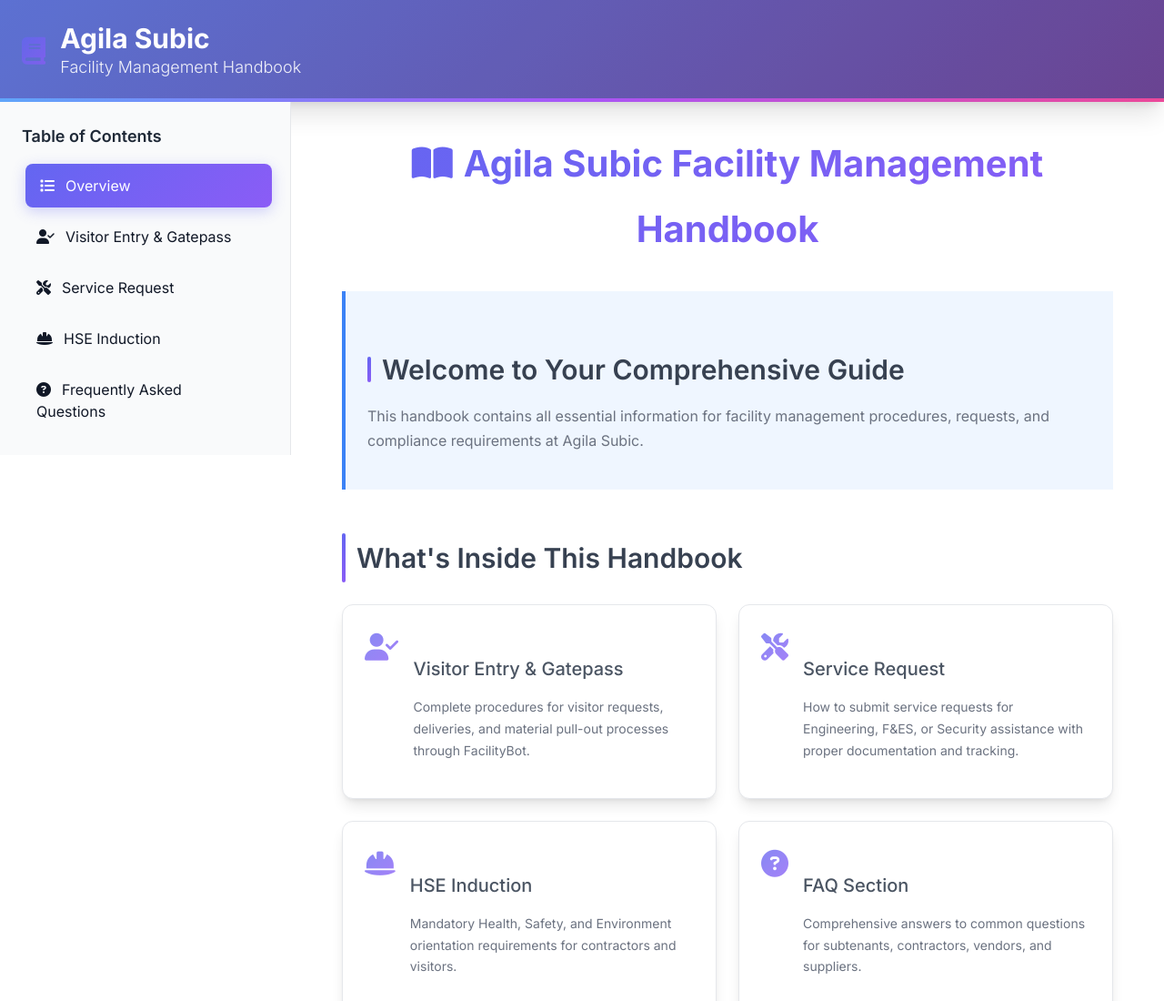
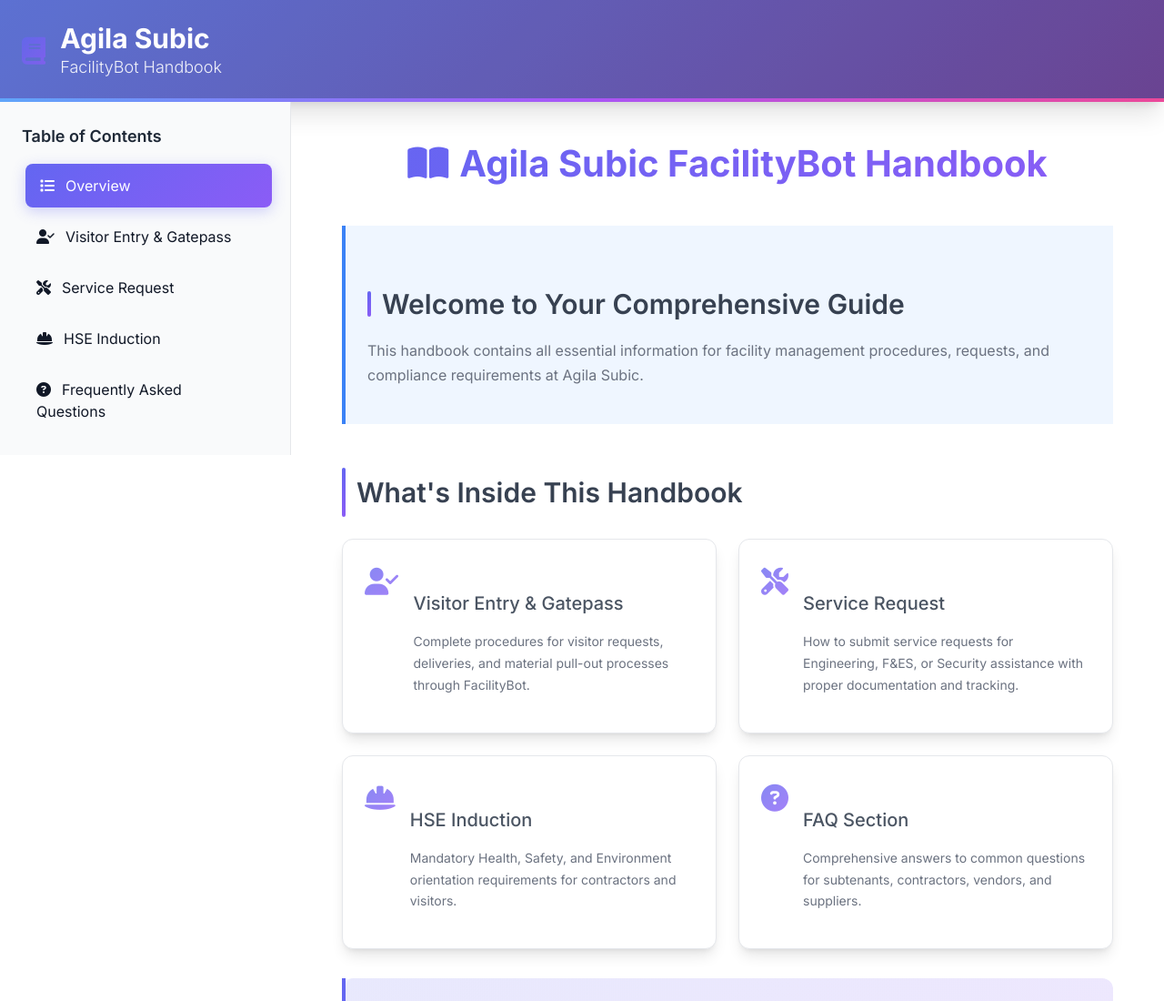
Before and after one commit to JL0514/Facilitybot-Handbook, a plain HTML site: page index.html in a window 1280 px wide. Shown: the top 1100 px of the page at 91% size. Drawn offline with nearby package versions, Linux system fonts and the light colour scheme.

Commit message:
Update index.html

```diff
--- a/index.html
+++ b/index.html
@@ -3,7 +3,7 @@
 <head>
     <meta charset="UTF-8">
     <meta name="viewport" content="width=device-width, initial-scale=1.0">
-    <title>Agila Subic Facility Management Handbook</title>
+    <title>Agila Subic FacilityBot Handbook</title>
     <script src="https://cdn.tailwindcss.com"></script>
     <script src="https://kit.fontawesome.com/a076d05399.js" crossorigin="anonymous"></script>
     <link href="https://fonts.googleapis.com/css2?family=Inter:wght@300;400;500;600;700&display=swap" rel="stylesheet">
@@ -527,7 +527,7 @@
                     </div>
                     <div>
                         <h1 class="text-3xl font-bold">Agila Subic</h1>
-                        <p class="text-lg font-light opacity-90">Facility Management Handbook</p>
+                        <p class="text-lg font-light opacity-90">FacilityBot Handbook</p>
                     </div>
                 </div>
                 <button id="menuToggle" class="md:hidden glass-effect p-3 rounded-lg hover:bg-white hover:bg-opacity-20 transition-all">
@@ -572,7 +572,7 @@
 
                 <!-- Table of Contents Section -->
                 <section id="toc-section" class="chapter-content fade-in">
-                    <h1><i class="fas fa-book-open mr-3"></i>Agila Subic Facility Management Handbook</h1>
+                    <h1><i class="fas fa-book-open mr-3"></i>Agila Subic FacilityBot Handbook</h1>
 
                     <div class="bg-blue-50 dark:bg-blue-900/20 border-l-4 border-blue-500 p-6 mb-8">
                         <h2 class="text-xl font-semibold text-blue-800 dark:text-blue-200 mb-2">Welcome to Your Comprehensive Guide</h2>
```
